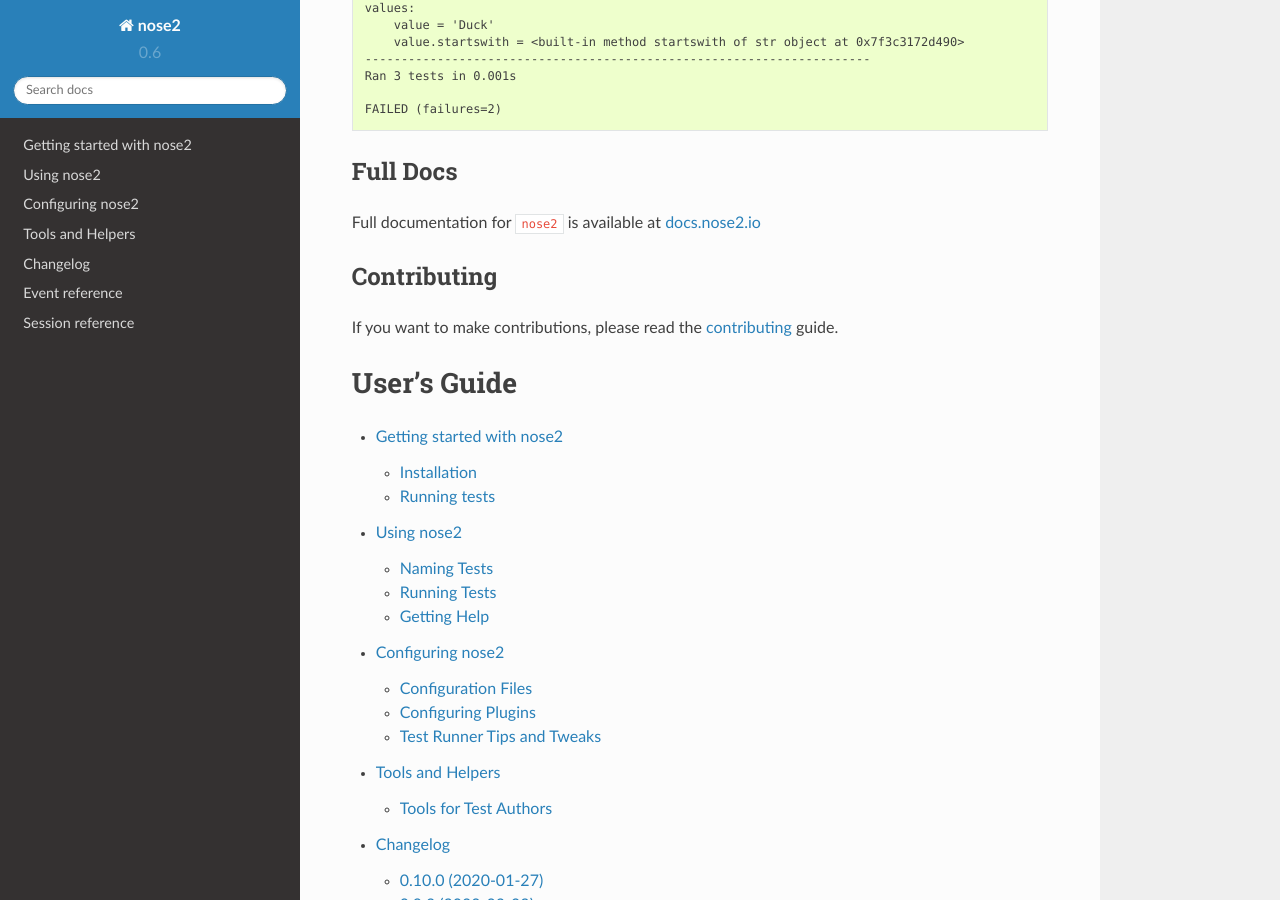
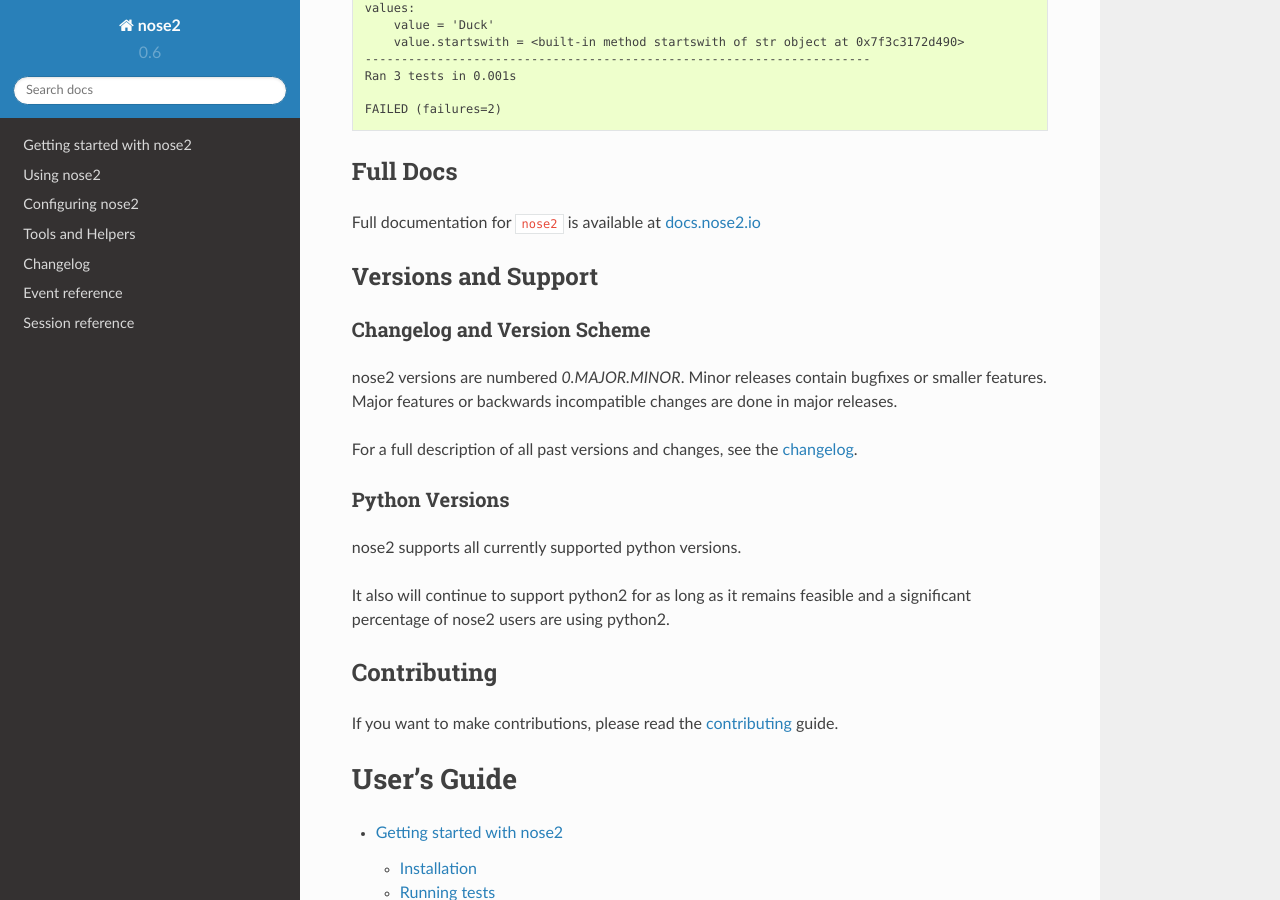
Before and after one commit to nose-devs/nose2, a Sphinx documentation site: the page built from docs/index.rst, in a window 1280 px wide and 900 px high, scrolled down 2081 px. Built offline with Sphinx 7.4.7 and the Read the Docs theme 2.0.0, drawn with Linux system fonts in a browser that asks for light colours; pages that are not in the unit, such as notebooks, are missing from menus.

Commit message:
Update docs to note support for py2
Also include some notes on versioning, while trying to avoid murky
waters around the 0.x versioning and "semantic versioning".

resolves #481

```diff
--- a/README.rst
+++ b/README.rst
@@ -128,12 +128,34 @@
 
 Full documentation for ``nose2`` is available at `docs.nose2.io`_
 
+Versions and Support
+--------------------
+
+Changelog and Version Scheme
+~~~~~~~~~~~~~~~~~~~~~~~~~~~~
+
+nose2 versions are numbered `0.MAJOR.MINOR`. Minor releases contain bugfixes or
+smaller features. Major features or backwards incompatible changes are done in
+major releases.
+
+For a full description of all past versions and changes, see the `changelog`_.
+
+Python Versions
+~~~~~~~~~~~~~~~
+
+nose2 supports all currently supported python versions.
+
+It also will continue to support python2 for as long as it remains feasible and
+a significant percentage of nose2 users are using python2.
+
 Contributing
 ------------
 
 If you want to make contributions, please read the `contributing`_ guide.
 
-.. _differences: https://nose2.readthedocs.io/en/latest/differences.html
+.. _differences: https://docs.nose2.io/en/latest/differences.html
+
+.. _changelog: https://docs.nose2.io/en/latest/changelog.html
 
 .. _pytest: http://pytest.readthedocs.io/en/latest/
 
```
Also changed, not shown: docs/changelog.rst (+6 -2 lines).
